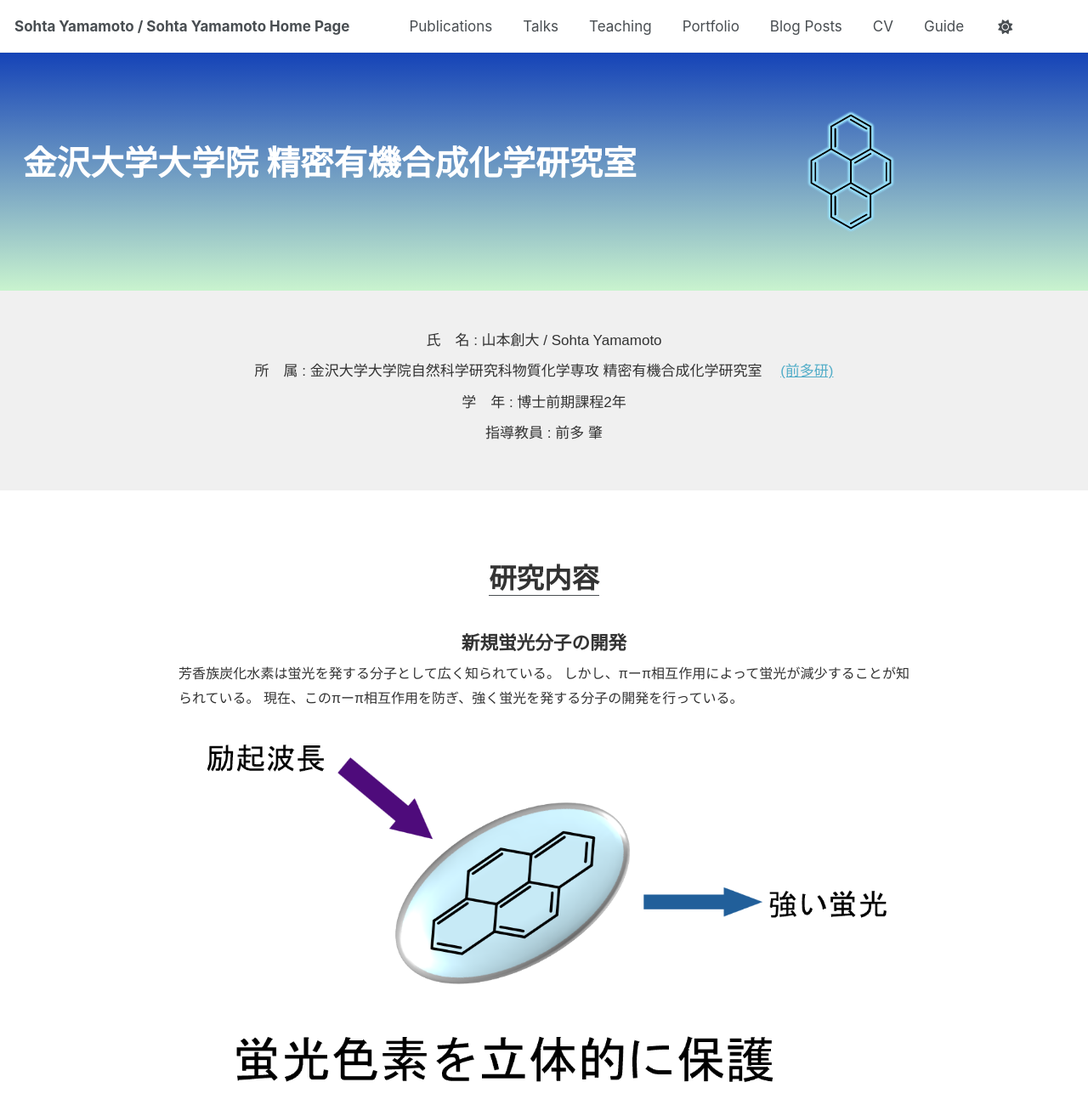
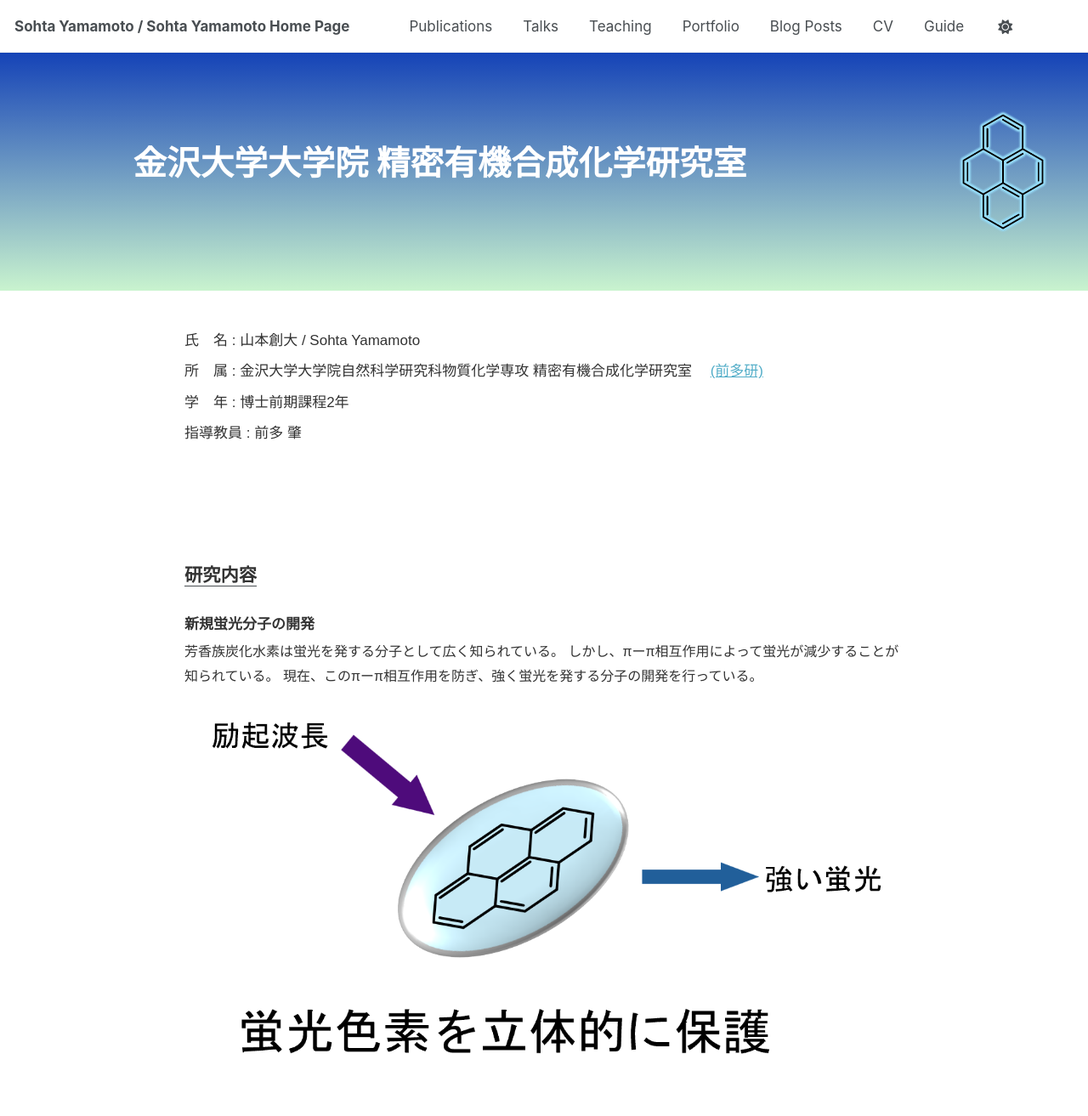
Before and after one commit to SaTom1313/SaTom1313.github.io, a Jekyll site: the page built from index.html, in a window 1280 px wide and 1400 px high. Shown: the top 1313 px of the window at 85% size. Built offline with Jekyll 4.4.1, drawn with Linux system fonts in a browser that asks for light colours; a script that is not in the unit is left out.

Commit message:
Update index.html

```diff
--- a/index.html
+++ b/index.html
@@ -26,8 +26,9 @@ title: "ホーム"
     /* ヘッド部 */
     .section-head {
       display: flex;
-      justify-content: space-between;
       align-items: center;
+      position: relative;
+      justify-content: flex-start;
       background: linear-gradient(to bottom, #1543b7, rgba(9, 202, 34, 0.22));
       color: white;
       padding: 2rem 1.5rem;
@@ -35,52 +36,55 @@ title: "ホーム"
     }
 
     .section-head h1 {
+      flex: 1;
       font-size: 2.2rem;
       max-width: 80%;
+      text-align: center;
     }
 
     .head-image {
       max-width: 30%;
       aspect-ratio: 1 / 1;
       object-fit: contain;
+      margin-left: auto;
+      width: auto;
+      height: 70%;
+      display: block;
+    }
+
+    /* 中央寄せで幅固定＆左揃えにするセクション共通 */
+    .section-middle,
+    .section-bottom {
+      max-width: 900px;
+      margin: 0 auto;
+      padding: 2.5rem 1.5rem;
+      text-align: left;
     }
 
     /* 自己紹介 */
-    .section-middle {
-      background-color: #f0f0f0;
-      padding: 2.5rem 1.5rem;
-      text-align: center;
-    }
-
     .section-middle p {
       margin-bottom: 0.5rem;
     }
 
     /* 研究紹介 */
-    .section-bottom {
-      background-color: #ffffff;
-      padding: 2.5rem 1.5rem;
-      text-align: center;
-    }
-
-    .section-bottom h2 {
-      font-size: 1.8rem;
-      margin-bottom: 1rem;
-    }
-
+    .section-bottom h2,
     .section-bottom h3 {
-      font-size: 1.2rem;
-      margin-bottom: 0.5rem;
+      text-align: left;
     }
 
     .section-bottom p {
-      margin-bottom: 1rem;
+      line-height: 1.8;
+      font-size: 16px;
+      margin-bottom: 20px;
+      text-align: left;
     }
 
     .section-bottom img {
-      max-width: 75%;
+      display: block;
+      max-width: 100%;
       height: auto;
-      margin-top: 1rem;
+      margin: 20px auto;
+      object-fit: cover;
     }
   </style>
 </head>
@@ -91,22 +95,6 @@ title: "ホーム"
     <h1>金沢大学大学院 精密有機合成化学研究室</h1>
     <img src="/assets/image/pyrene.png" alt="ヘッダー画像" class="head-image" />
   </section>
-  <style>
-  .head-image {
-    width: auto;
-    height: 70%;
-    object-fit: contain;
-
-    display: block;
-    margin: 0 auto;
-  }
-
-  .section-head h1 {
-    text-align: center;
-  }
-</style>
-
-
 
   <section class="section-middle">
     <p>氏　名 : 山本創大 / Sohta Yamamoto</p>
@@ -128,34 +116,5 @@ title: "ホーム"
     <img src="/assets/image/研究.png" alt="研究画像" />
   </section>
 
-<style>
-  .section-bottom {
-    font-family: "Meiryo", sans-serif;
-    padding: 20px;
-    max-width: 900px;
-    margin: 0 auto;
-  }
-
-  .section-bottom h2,
-  .section-bottom h3 {
-    text-align: center;
-  }
-
-  .section-bottom p {
-    text-align: justify;
-    line-height: 1.8;
-    font-size: 16px;
-    margin-bottom: 20px;
-  }
-
-  .section-bottom img {
-    display: block;
-    max-width: 100%;
-    height: auto;
-    margin: 20px auto;
-    object-fit: cover;
-  }
-</style>
-
 </body>
 </html>
```
Lines whose indentation alone changed are shown as unchanged.
